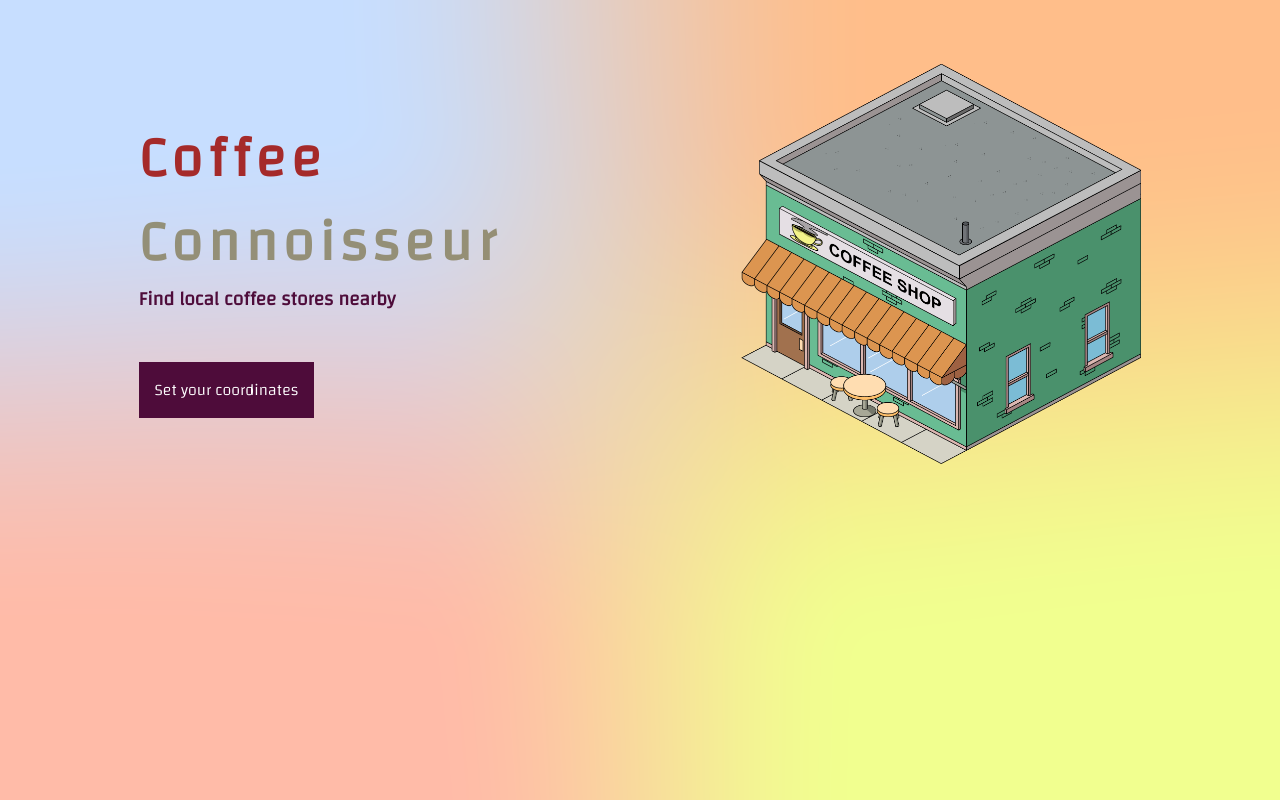
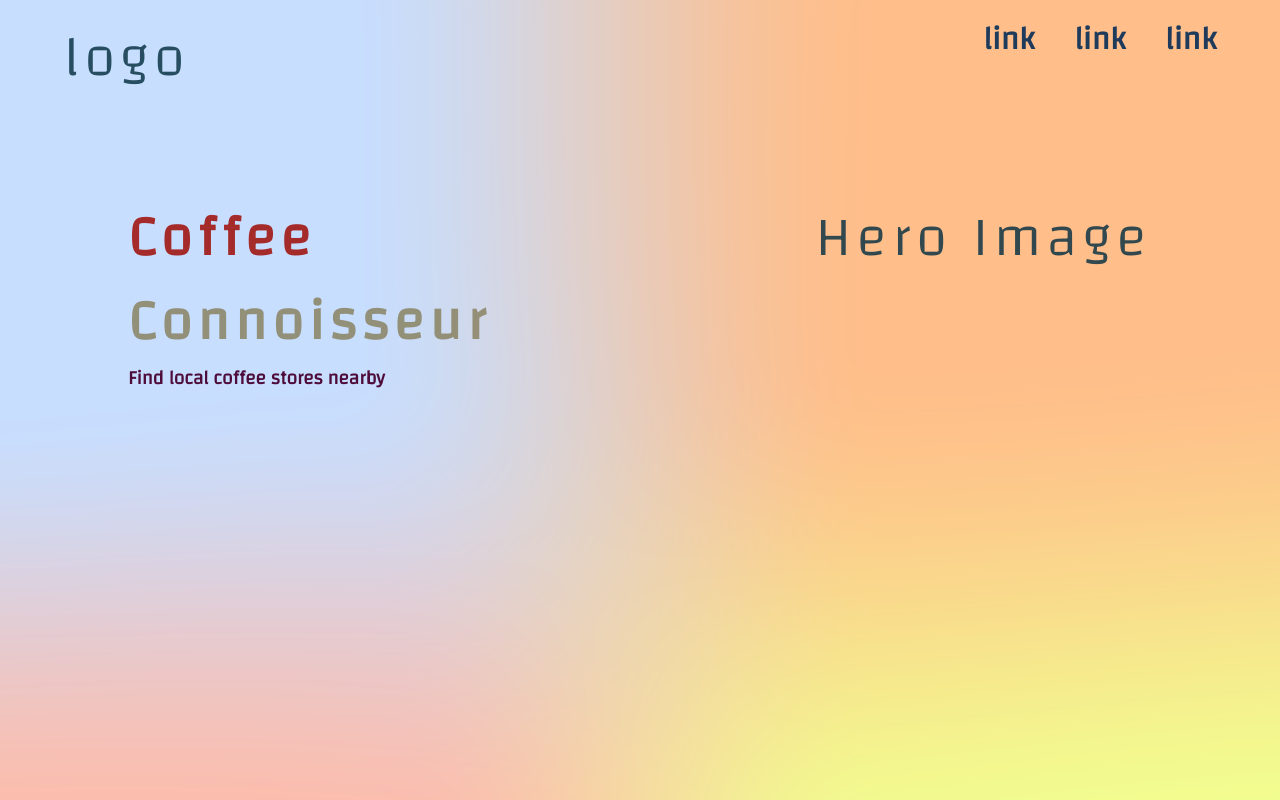
Before and after one commit to Isa-Ismail/boilerplate, a Next.js app: page / in a window 1280 px wide. Shown: the top 800 px of the page. Built offline with nearby package versions, Linux system fonts and the light colour scheme.

Commit message:
'seconde'

```diff
--- a/components/Banner.js
+++ b/components/Banner.js
@@ -1,6 +1,7 @@
 const Banner = () => {
   return (
-    <div>
+    <div className="md:flex px-[8rem] py-[5rem] h-[100vh]">
+      <div>
         <h1 className='flex flex-col'>
             <span style={{fontWeight:'800', color: 'brown'}}>Coffee </span>
             <span style={{fontWeight:'800', color: '#888160d7'}}>Connoisseur</span>
@@ -8,6 +9,11 @@ const Banner = () => {
         <p>
           Find local coffee stores nearby
         </p>
+      </div>
+      <div className="flex-grow"></div>
+      <div>
+        <h1>Hero Image</h1>
+      </div>
     </div>
   )
 }
--- /dev/null
+++ b/components/Layout.js
@@ -0,0 +1,44 @@
+import Head from "next/head"
+
+const Layout = ({ children, title, description }) => {
+    return(
+        <div className="">
+            <Head>
+                <title>{title? `${title}`:`custom title`}</title>
+                {description && <meta name="description" content={description}></meta>}
+            </Head>
+
+            {/* this is the appbar */}
+            <nav className="flex space-x-10 px-16 py-4">
+                <div>
+                    <h1>logo</h1>
+                </div>
+                <div className="flex-grow"></div>
+                <div>
+                    <h2>link</h2>
+                </div>
+                <div>
+                    <h2>link</h2>
+                </div>
+                <div>
+                    <h2>link</h2>
+                </div>
+            </nav>
+            {/* this is the appbar */}
+
+            {/* this is the container */}
+            <div>
+                {children}
+            </div>
+            {/* this is the container */}
+
+            {/* this is the footer */}
+            <footer className="flex justify-center items-center">
+                <p>Isa Ismail {new Date().getFullYear().toString()}</p>
+            </footer>
+            {/* this is the footer */}
+        </div>
+    )
+}
+
+export default Layout
--- /dev/null
+++ b/components/Testimonial.js
@@ -0,0 +1,9 @@
+const Testimonial = () => {
+  return (
+    <div>
+        Testimonial
+    </div>
+  )
+}
+
+export default Testimonial
--- a/pages/coffee-store/[id].js
+++ /dev/null
@@ -1,72 +0,0 @@
-import Link from "next/link"
-import Head from 'next/head'
-import Image from "next/image"
-import { Clientfetcher } from '../../utils/fetcher'
-import { useContext } from "react"
-import { Store } from "../../utils/store"
-import { useRouter } from "next/router"
-
-// export async function getStaticProps (staticParams) {
-
-//   const data = await Clientfetcher('coffee', 'dhaka', 6)
-
-//   const id = staticParams.params.id
-
-//   return {
-//     props: {
-//       coffeeStore: data.find(item=> item.fsq_id===id)
-//     }
-//   }
-// }
-
-// export async function getStaticPaths () {
-
-//   const data = await fetcher('coffee', 'dhaka', 6)
-
-//   const paths = data.map(item => ({params:{id: item.fsq_id}}))
-
-//   return {
-//     paths,
-//     fallback: false
-//   }
-// }
-
-const Shop = () => {
-
-  const {state, dispatch} = useContext(Store)
-
-  const {id} = useRouter().query
-
-  const coffeeStore = state.stores.find(item=> item.fsq_id===id)
-
-  const {name, imgUrl, location} = coffeeStore
-
-    return (
-    <>
-      <Head>
-            <title>{name}</title>
-            <link rel='icon' href='/shop.png' />
-      </Head>
-      <Link href='/'><h3 className='px-20 pt-10 cursor-pointer'> Back</h3></Link>
-      <div className="md:flex justify-start items-start py-20 px-20 space-x-10">
-        <div>
-          <Image
-          src={imgUrl}
-          alt={name}
-          width={400}
-          height={400}
-          className='rounded-xl'
-          />
-        </div>
-        <div>
-          <h2 className="space-x-5"><span>{name}</span></h2><br /><br />
-          <p className="space-x-10"><span>{location.address}</span></p>
-          <p className="space-x-9"><span>{location.locality}</span></p>
-          <p className="space-x-9"><span>1</span></p>
-        </div>
-      </div>
-    </>
-  )
-}
-
-export default Shop
--- a/pages/index.js
+++ b/pages/index.js
@@ -1,99 +1,23 @@
-import Head from 'next/head'
-import Image from 'next/image'
+import Layout from '../components/Layout'
 import Banner from '../components/Banner'
-import CardComponent from '../components/Card'
-import { Grid } from '@mui/material'
-import { useContext, useState } from 'react'
-import { clientFetcher, fetcher } from '../utils/fetcher'
-import { Store } from '../utils/store'
-
-
-// server side static rendering
-
-// export async function getStaticProps (context) {
-
-//     const data = await fetcher('coffee' ,'dhaka', 6)
-
-//     return {
-//         props: {
-//             coffeeStores: data
-//         }
-//     }
-// }
+import Testimonial from '../components/Testimonial'
 
 const Home = ({coffeeStores}) => {
 
-    const {state, dispatch} = useContext(Store)
-    const [location, setLocation] =useState({latitude: '', longitude: ''})
-
-    const handleClick = async () => {
-        if (!navigator.geolocation) {
-            alert('Your location could not be extracted')
-        }else {
-            navigator.geolocation.getCurrentPosition((position) => {
-
-                const {latitude, longitude} = position.coords
-
-                setLocation({latitude: latitude.toString(), longitude: longitude.toString()})
-
-                dispatch({type: 'LATLONG', payload: latitude.toString()+','+longitude.toString()})
-
-            }, () => {
-                alert('browser unsupported geolocation')
-            })
-
-        }
-    }
-
-    const fetchStore = async () => {
-        const stores = await clientFetcher( state.latlong, 10 )
-        dispatch({type: 'UPDATE', payload: stores})
-    }
-
     return(
         <>
-            <Head>
-                <title>Coffee Shops App</title>(state.latlong
-                <link rel='icon' href='/shop.png' />
-            </Head>
+        <Layout description="Home page practice" title="we are the champions of the world">
 
+            <main className='flex flex-col'>
 
-            <main className='flex flex-col md:mx-[8rem] sm:mx-[7rem] items-center my-[4rem] min-h-[40rem]'>
+                <Banner />
 
-                <div className='flex md:space-x-[15rem] items-center'>
-                    <div>
-                        <Banner />
-                        {location.latitude&&location.longitude?<p className= 'mt-10'>your coordinates are <span className='text-red-600'>latitude: {location.latitude}</span>, <span className='text-red-600'>longitude: {location.longitude}</span></p>:<></>}
-                        {location.latitude&&location.longitude?
-                            <button onClick = {fetchStore} style ={{color: 'white', backgroundColor: 'rgb(78, 12, 58)', padding: '1rem 1rem', marginTop: '1rem'}}>
-                            Find coffeeStores
-                            </button>:<button onClick = {handleClick} style ={{color: 'white', backgroundColor: 'rgb(78, 12, 58)', padding: '1rem 1rem', marginTop: '3rem'}}>
-                            Set your coordinates
-                            </button>
-                        }
-                    </div>
-                    <div>
-                        <Image
-                        src="/shop.png"
-                        alt="Picture of coffee"
-                        width={400}
-                        height={400}
-                        />
-                    </div>
-                </div>
-
-                <div className='my-[3rem]'>
-                    {state.stores.length>0&&<><h2>Shops nearby</h2><br /></>}
-                    <Grid container spacing={3}>
-                        {state.stores.map(item =>(
-                            <Grid item md = {4} key = {item.fsq_id}>
-                                <CardComponent name = {item.name} img = {item.imgUrl} id = {item.fsq_id}/>
-                            </Grid>
-                        ))}
-                    </Grid>
+                <div className='h-[100vh] w-[100%] px-[8rem] bg-gradient-to-r from-purple-500 to-pink-500'>
+                    <Testimonial />
                 </div>
 
             </main>
+        </Layout>
         </>
     )
 }
--- a/styles/globals.css
+++ b/styles/globals.css
@@ -2,6 +2,7 @@
 @tailwind components;
 @tailwind utilities;
 body{
+    width: 100%;
     margin: 0;
     padding: 0;
     font-family: Changa;
@@ -10,8 +11,7 @@ body{
     background-attachment: fixed;
     background-repeat: no-repeat;
     background-size: cover;
-    color: #888160d7;
-    height: 100%;
+    color: #0a3242d7;
 }
 h1{
     font-size: 3.5rem;
--- a/utils/fetcher.js
+++ b/utils/fetcher.js
@@ -1,5 +1,24 @@
 import axios from 'axios'
 import {createApi} from 'unsplash-js'
+
+export const locationFetcher = async () => {
+  if (!navigator.geolocation) {
+      alert('Your location could not be extracted')
+  }else {
+      navigator.geolocation.getCurrentPosition((position) => {
+
+          const {latitude, longitude} = position.coords
+
+          setLocation({latitude: latitude.toString(), longitude: longitude.toString()})
+
+          dispatch({type: 'LATLONG', payload: latitude.toString()+','+longitude.toString()})
+
+      }, () => {
+          alert('browser unsupported geolocation')
+      })
+
+  }
+}
 
 export const photourls = async ( query, perPage) => {
     const unsplash = createApi ({
```
Also changed, not shown: 1 other file (tests, documents, lock files or other folders).
